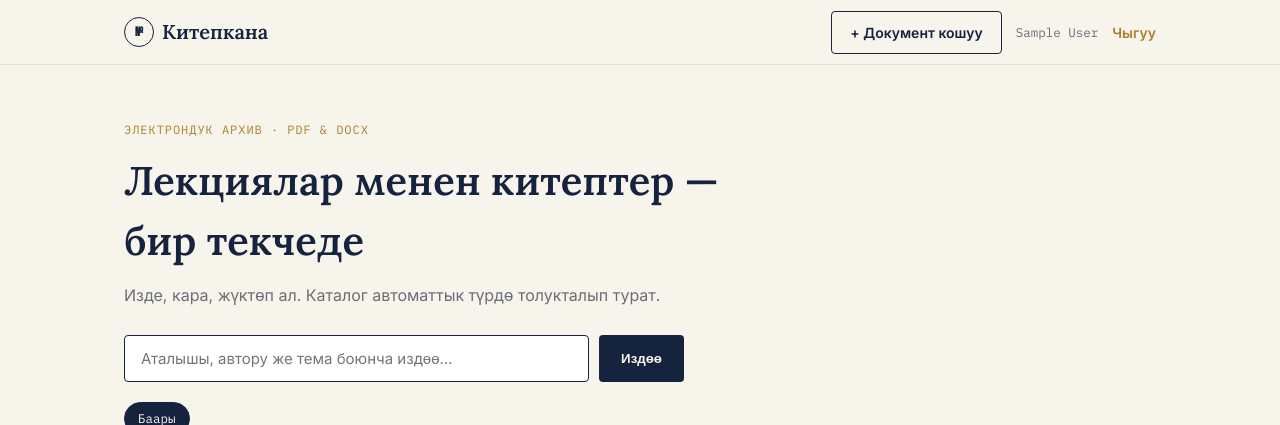
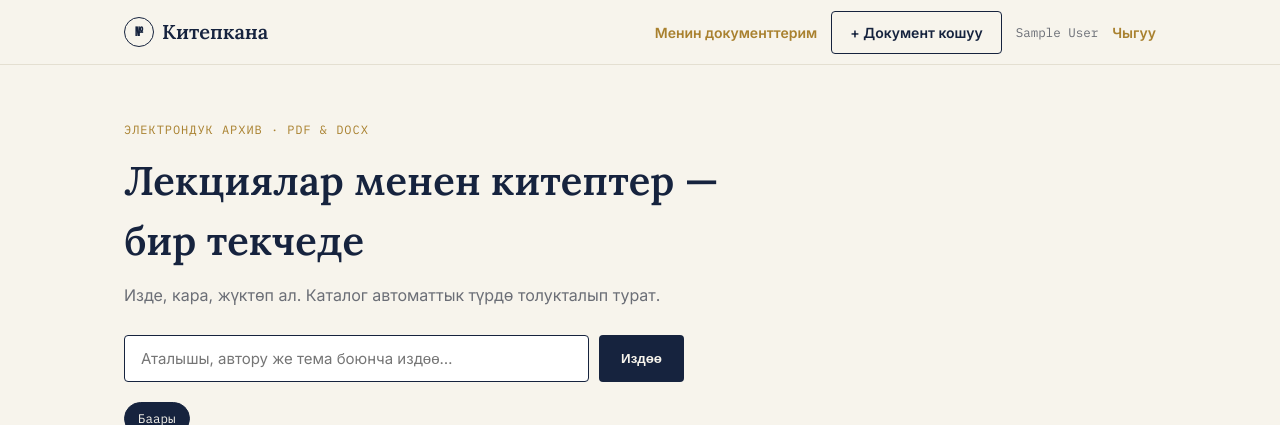
Before and after one commit to MamatkulovaBegimai/document-library, a Django app: page / in a window 1280 px wide. Shown: the top 425 px of the page. Run offline with Django 5.2, Linux system fonts and the light colour scheme; the visitor is signed in with stand-in values (Sample User, id 1); data that the repository does not hold is empty.

Commit message:
Add teacher documents navigation

```diff
--- a/library/templates/library/base.html
+++ b/library/templates/library/base.html
@@ -19,6 +19,7 @@
     </a>
     <div class="topbar-actions">
       {% if can_upload %}
+        <a class="btn-link" href="{% url 'library:teacher_documents' %}">Менин документтерим</a>
         <a class="btn btn-ghost" href="{% url 'library:document_upload' %}">+ Документ кошуу</a>
       {% endif %}
       {% if user.is_authenticated %}
```
